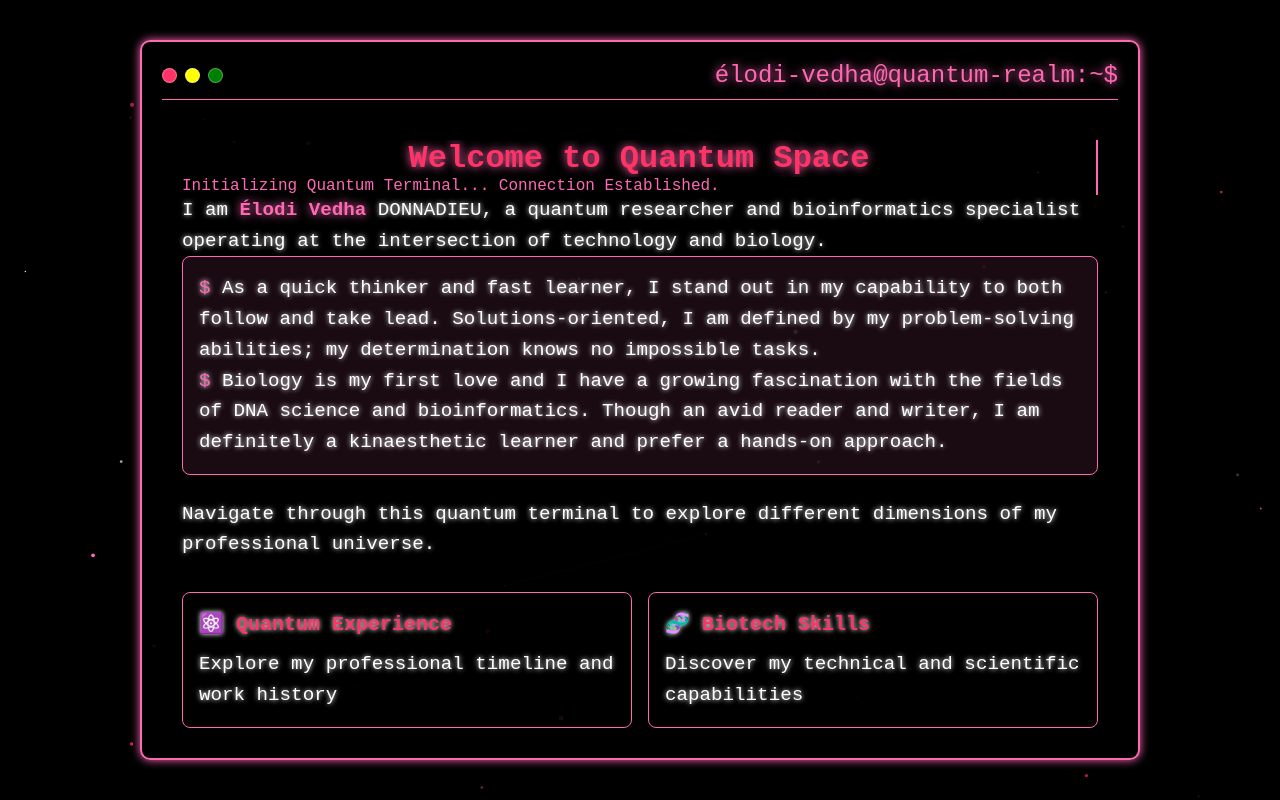
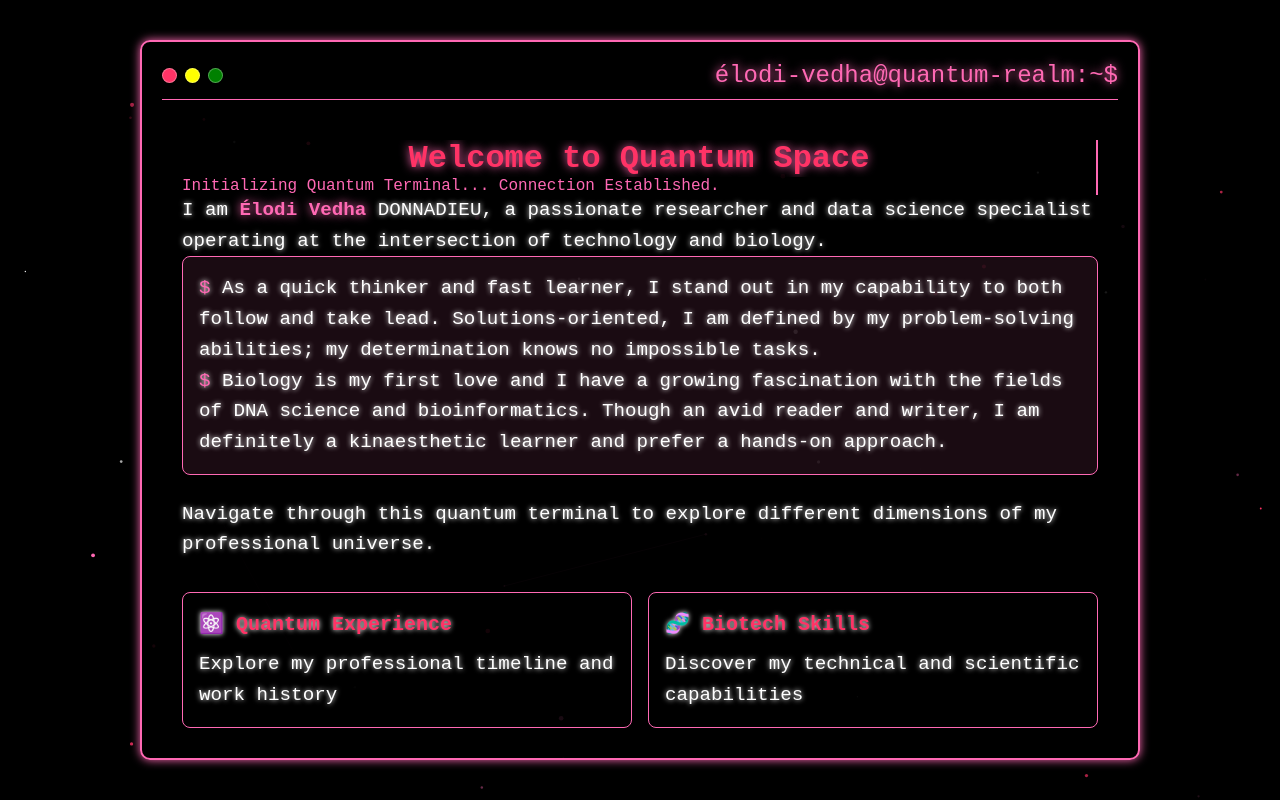
Before and after one commit to Elodi-Vedha/ElodiVedha, a plain HTML site: page index.html in a window 1280 px wide. Drawn offline with Linux system fonts and the light colour scheme.

Commit message:
Update index.html

```diff
--- a/index.html
+++ b/index.html
@@ -582,7 +582,7 @@
                 </p>
 
                 <div class="quantum-text">
-                    <p class="mb-4">I am <span class="quantum-highlight">Élodi Vedha</span> DONNADIEU, a quantum researcher and bioinformatics specialist operating at the intersection of technology and biology.</p>
+                    <p class="mb-4">I am <span class="quantum-highlight">Élodi Vedha</span> DONNADIEU, a passionate researcher and data science specialist operating at the intersection of technology and biology.</p>
 
                     <div class="bg-primary-pink/10 border border-primary-pink rounded-lg p-4 mb-6" style="background-color: rgba(255, 105, 180, 0.1); border: 1px solid #ff69b4; border-radius: 8px; padding: 16px; margin-bottom: 24px;">
                         <p class="mb-2"><span style="color: #ff69b4;">$</span> As a quick thinker and fast learner, I stand out in my capability to both follow and take lead. Solutions-oriented, I am defined by my problem-solving abilities; my determination knows no impossible tasks.</p>
```
